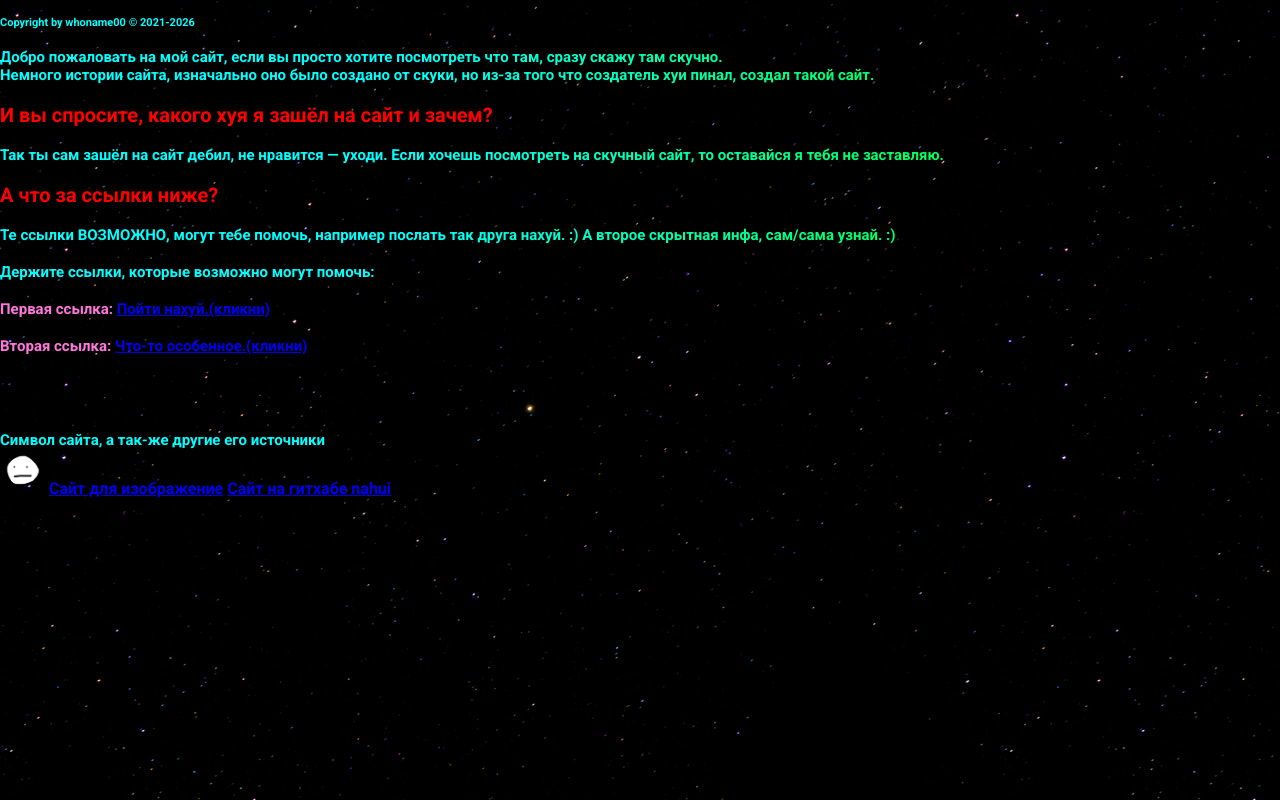
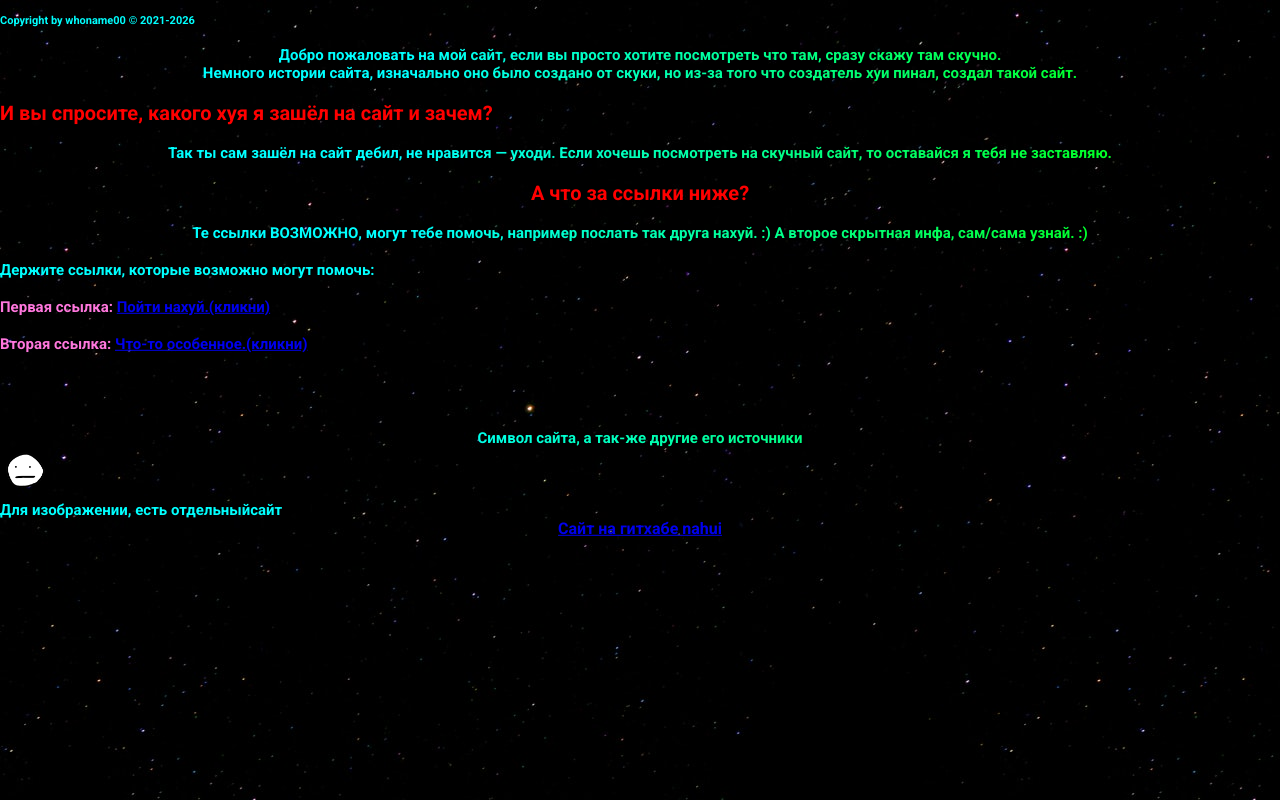
Before and after one commit to kira-xc-steep/whoname01, a plain HTML site: page index.html in a window 1280 px wide. Drawn offline with Linux system fonts and the light colour scheme.

Commit message:
Update index.html

```diff
--- a/index.html
+++ b/index.html
@@ -10,19 +10,19 @@
   <body background="fone.jpg">
     <div class="center">
       <h5>Copyright by whoname00 © 2021-2026</h5><br>
-      <h1><p>Добро пожаловать на мой сайт, если вы просто хотите посмотреть что там, сразу скажу там скучно.</p></h1>
-      <h1><p>Немного истории сайта, изначально оно было создано от скуки, но из-за того что создатель хуи пинал, создал такой сайт.</p></h1><br>
+      <h1><p style="text-align: center;">Добро пожаловать на мой сайт, если вы просто хотите посмотреть что там, сразу скажу там скучно.</p></h1>
+      <h1><p style="text-align: center;">Немного истории сайта, изначально оно было создано от скуки, но из-за того что создатель хуи пинал, создал такой сайт.</p></h1><br>
       <h3>И вы спросите, какого хуя я зашëл на сайт и зачем?</h3><br>
-      <h1>Так ты сам зашëл на сайт дебил, не нравится — уходи. Если хочешь посмотреть на скучный сайт, то оставайся я тебя не заставляю.</h1><br>
-      <h3>А что за ссылки ниже?</h3><br>
-      <h1>Те ссылки ВОЗМОЖНО, могут тебе помочь, например послать так друга нахуй. :) А второе скрытная инфа, сам/сама узнай. :)</h1><br>
+      <h1><p style="text-align: center;">Так ты сам зашëл на сайт дебил, не нравится — уходи. Если хочешь посмотреть на скучный сайт, то оставайся я тебя не заставляю.</p></h1><br>
+      <h3><p style="text-align: center;">А что за ссылки ниже?</p></h3><br>
+      <h1><p style="text-align: center;">Те ссылки ВОЗМОЖНО, могут тебе помочь, например послать так друга нахуй. :) А второе скрытная инфа, сам/сама узнай. :)</p></h1><br>
+      <h1></h1>
       <h1>Держите ссылки, которые возможно могут помочь:</h1><br>
       <h2>Первая ссылка: <a href="https://natribu.org" target="_blank">Пойти нахуй.(кликни)</a></h2><br>
       <h2>Вторая ссылка: <a href="https://grabify.link/VOCKUJ" target="_blank">Что-то особенное.(кликни)</a></h2><br><br><br><br>
-      <h1><p>Символ сайта, а так-же другие его источники</p></h1>
-      <strong><img src="Siteicon.png" height="45"</strong>
-      <a href="https://itsdominus.github.io/whoImages01/" target="_blank">Сайт для изображение</a>
-      <a href="https://github.com/itsdominus/whoname01/" target="_blank">Сайт на гитхабе nahui</a>
+      <h1><p style="text-align: center;">Символ сайта, а так-же другие его источники</p></h1>
+      <img src="Siteicon.png" height="50"><p style="text-align: center;"><h1>Для изображении, есть отдельный<a href="https://itsdominus.github.io/whoImages01/" target="_blank">сайт</a></h1></p>
+      <p style="text-align: center;"><a href="https://github.com/itsdominus/whoname01/" target="_blank">Сайт на гитхабе nahui</a></p>
     </div>
   </body>
 </html>
```
